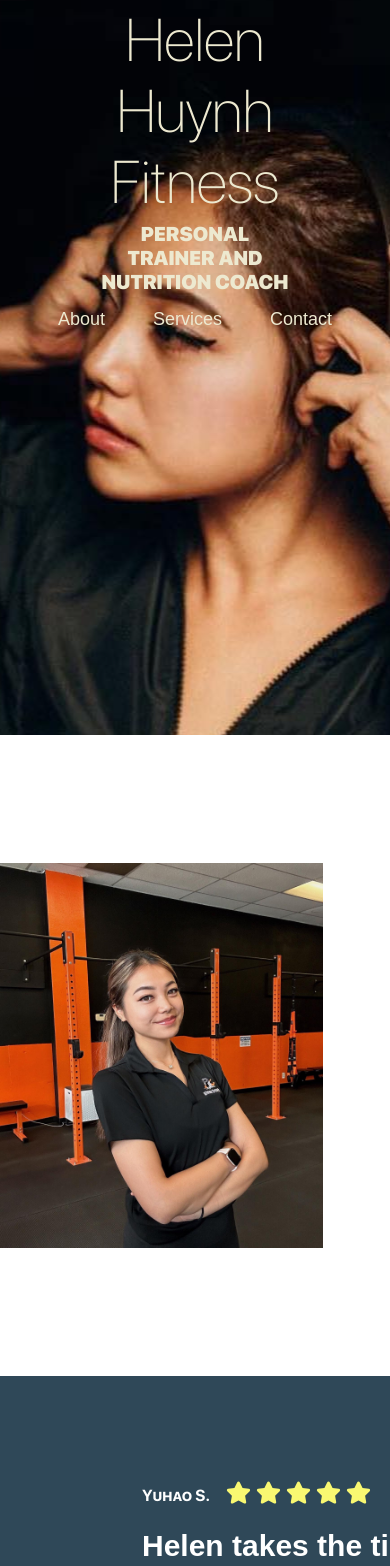
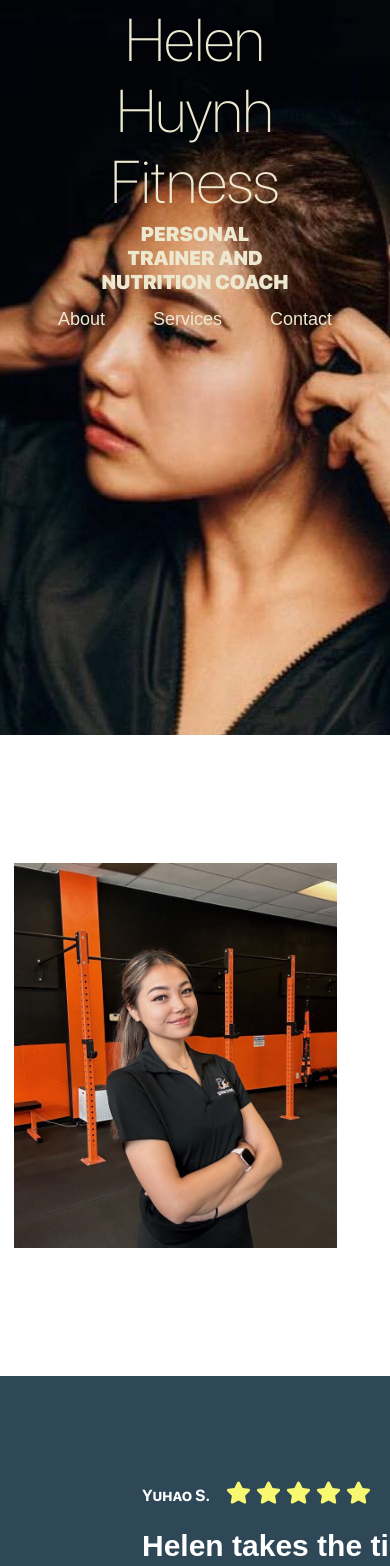
Before and after one commit to andrew-khai/Helen-Huynh-Fitness-React.js, a React (Vite) app: page / in a window 390 px wide. Shown: the top 1566 px of the page. Built offline with nearby package versions, Linux system fonts and the light colour scheme; a web font is replaced by a local one.

Commit message:
media screen at 1050px

```diff
--- a/src/components/Homepage/Homepage.css
+++ b/src/components/Homepage/Homepage.css
@@ -24,6 +24,7 @@
 
 #about-me-container {
   display: flex;
+  justify-content: center;
   margin: 0px auto;
   margin-top: 128px;
   width: 965px;
@@ -532,4 +533,30 @@
   #session-button {
     align-self: center;
   }
+
+  /* contact container */
+  .left-text {
+    font-size: 22px;
+  }
 }
+
+@media screen and (max-width: 1150px) {
+  /* contact container */
+  .left-text {
+    font-size: 20px;
+  }
+}
+
+@media screen and (max-width: 1050px) {
+  /* about me container */
+  #about-me-container {
+    column-gap: 100px;
+  }
+  .helenhuynh {
+    font-size: 60px;
+  }
+
+  .degree {
+    font-size: 14px;
+  }
+}
--- a/src/components/Homepage/index.jsx
+++ b/src/components/Homepage/index.jsx
@@ -42,11 +42,11 @@ const HomePage = () => {
               Her passion is to build a lifelong relationship with my clients and become poignant in my clients' lives through guidance, motivation, and experience.
             </p>
           </div>
-          <div>
+          {/* <div>
             <button className="about-button">
               About
             </button>
-          </div>
+          </div> */}
         </div>
       </section>
       <section id="reviews-section-container">
```
